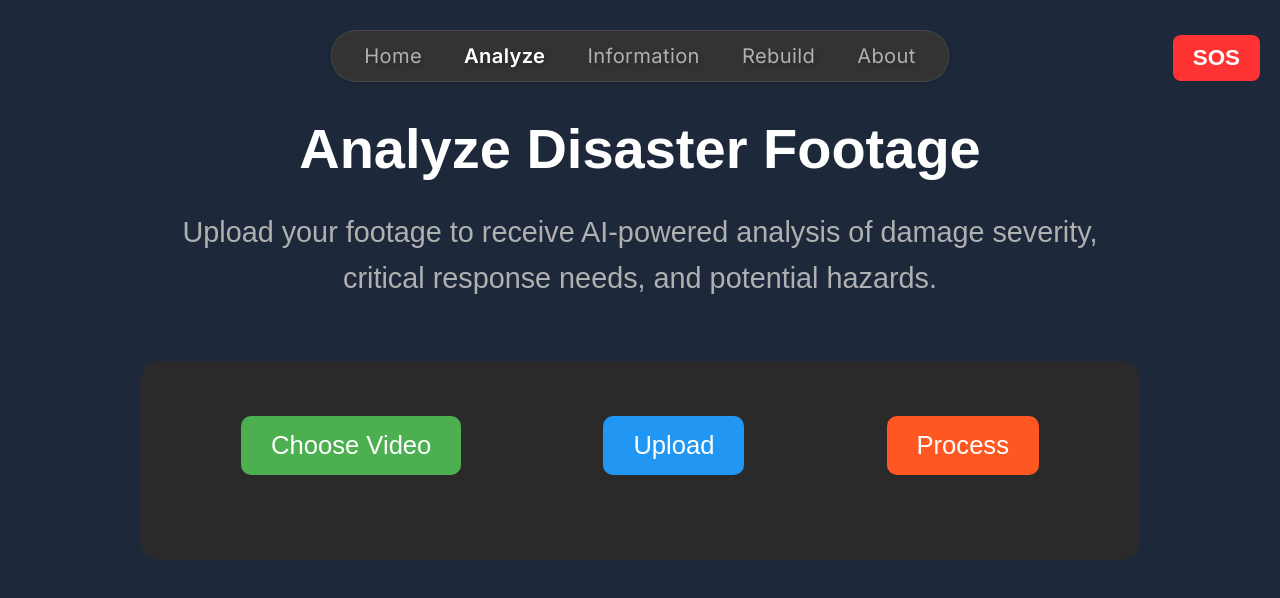
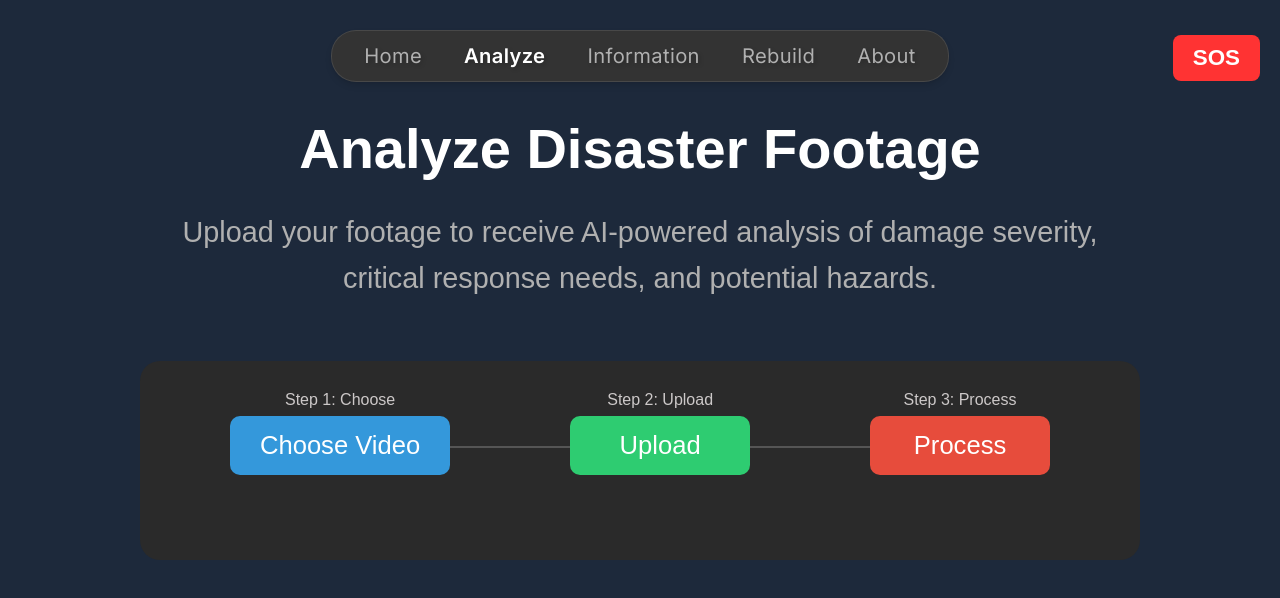
Before and after one commit to GODCHINMAY/Sentinal-A.I.d, a React (Vite) app in the folder frontend/: page /analyze in a window 1280 px wide. Shown: the top 598 px of the page. Built offline with nearby package versions, Linux system fonts and the light colour scheme.

Commit message:
infra. heatmap changed. add numerical iteration for steps

```diff
--- a/frontend/src/components/InfrastructureHeatmap.jsx
+++ b/frontend/src/components/InfrastructureHeatmap.jsx
@@ -44,12 +44,8 @@ function InfrastructureHeatmap({ analysis }) {
 
   // Calculate intensity color based on percentage
   const getIntensityColor = (percentage) => {
-    // Color gradient focused on violet shades
-    if (percentage >= 80) return '#4a148c'; // Very high - deep violet
-    if (percentage >= 60) return '#6a1b9a'; // High - dark violet
-    if (percentage >= 40) return '#8e24aa'; // Medium-high - medium violet
-    if (percentage >= 20) return '#ab47bc'; // Medium - lighter violet
-    return '#ce93d8'; // Low - light violet
+    // Use the same grey color for all cells
+    return '#666666';
   };
 
   return (
--- a/frontend/src/pages/Analyze.css
+++ b/frontend/src/pages/Analyze.css
@@ -37,6 +37,18 @@
   justify-content: center;
   gap: 20px;
   margin-bottom: 30px;
+  position: relative;
+}
+
+.button-container::before {
+  content: '';
+  position: absolute;
+  top: 50%;
+  left: 15%;
+  right: 15%;
+  height: 2px;
+  background-color: #555;
+  z-index: 0;
 }
 
 .action-button {
@@ -47,20 +59,50 @@
   cursor: pointer;
   transition: all 0.3s ease;
   color: white;
+  position: relative;
+  z-index: 1;
+  display: flex;
+  flex-direction: column;
+  align-items: center;
+  min-width: 180px;
+}
+
+.action-button::before {
+  content: attr(data-step);
+  position: absolute;
+  top: -25px;
+  font-size: 1rem;
+  color: #ccc8c8;
+  font-weight: normal;
+  width: 100%;
+  text-align: center;
+  z-index: 5;
 }
 
 .choose-button {
-  background-color: #4CAF50;
+  background-color: #3498db;
   position: relative;
-  overflow: hidden;
+  overflow: visible;
+}
+
+.choose-button:hover {
+  background-color: #2980b9;
 }
 
 .upload-button {
-  background-color: #2196F3;
+  background-color: #2ecc71;
+}
+
+.upload-button:hover {
+  background-color: #27ae60;
 }
 
 .process-button {
-  background-color: #FF5722;
+  background-color: #e74c3c;
+}
+
+.process-button:hover {
+  background-color: #c0392b;
 }
 
 .content-container {
@@ -485,3 +527,13 @@
 
 /* Green Plans Button Styles */
 /* .green-plans-button-container, .green-plans-button, etc. removed */
+
+/* Update all infrastructure heatmap cells to use the same grey color */
+.infrastructure-heatmap .heatmap-cell {
+  background-color: #666666 !important;
+}
+
+/* Remove the previous rule that only targeted the last child */
+.infrastructure-heatmap .heatmap-cell:last-child {
+  /* This can be removed or commented out */
+}
--- a/frontend/src/pages/Analyze.jsx
+++ b/frontend/src/pages/Analyze.jsx
@@ -27,7 +27,7 @@ function Analyze({
       {/* Upload Section */}
       <div className="upload-section">
         <div className="button-container">
-          <button className="action-button choose-button">
+          <button className="action-button choose-button" data-step="Step 1: Choose">
             <input
               type="file"
               accept="video/*"
@@ -44,10 +44,10 @@ function Analyze({
             />
             Choose Video
           </button>
-          <button className="action-button upload-button" onClick={handleUpload}>
+          <button className="action-button upload-button" data-step="Step 2: Upload" onClick={handleUpload}>
             Upload
           </button>
-          <button className="action-button process-button" onClick={handleProcess}>
+          <button className="action-button process-button" data-step="Step 3: Process" onClick={handleProcess}>
             Process
           </button>
         </div>
```
